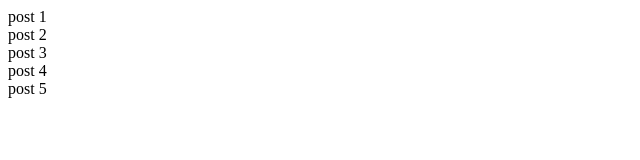
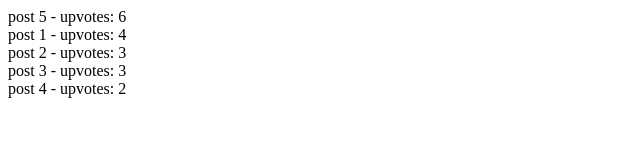
Before and after one commit to Wyatt23/RedditClone, a plain HTML site: page index.html in a window 1280 px wide. Shown: the whole page, without its empty margins (0-640 px from the left). Drawn offline with nearby package versions, Linux system fonts and the light colour scheme.

Commit message:
add upvotes and filter by upvotes

```diff
--- a/app.js
+++ b/app.js
@@ -5,11 +5,11 @@ app.controller("MainCtrl", [
   function($scope){
     $scope.test = "Hello World!";
    $scope.posts = [
-     "post 1",
-     "post 2",
-     "post 3",
-     "post 4",
-     "post 5"
+     {title: "post 1", upvotes: 4},
+     {title: "post 2", upvotes: 3},
+     {title: "post 3", upvotes: 3},
+     {title: "post 4", upvotes: 2},
+     {title: "post 5", upvotes: 6}
    ]
   }
 ]);
--- a/index.html
+++ b/index.html
@@ -8,8 +8,8 @@
     <script src="app.js"></script>
   </head>
   <body ng-app="bombsForBreakfast" ng-controller="MainCtrl">
-    <div ng-repeat="post in posts" class="main">
-      {{post}}
+    <div ng-repeat="post in posts | orderBy: '-upvotes'" class="main">
+      {{post.title}} - upvotes: {{post.upvotes}}
     </div>
   </body>
 </html>
```
